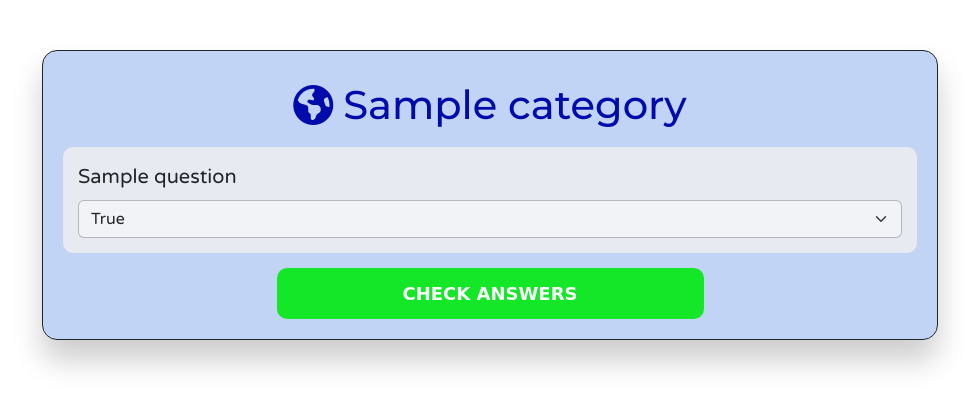
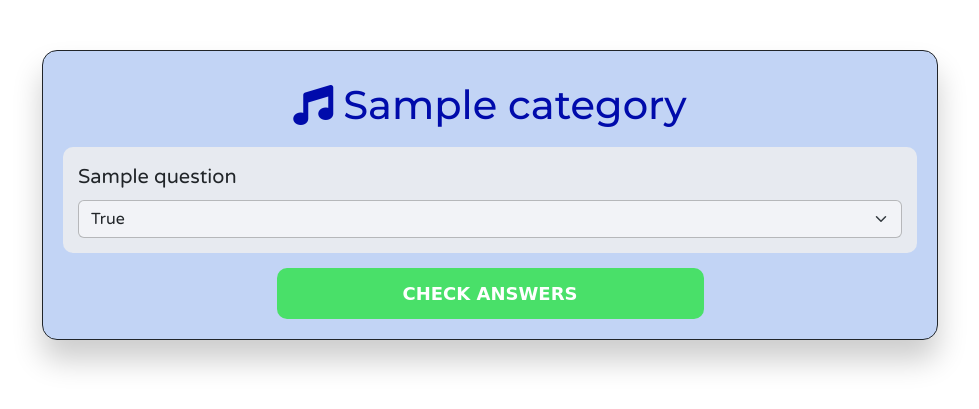
Before and after one commit to Edwihn/Trivia, a Python web app: template templates/test.html in a window 1280 px wide. Shown: the part 65-474 px from the top of the page, without its empty margins (150-1129 px from the left). Run offline with Jinja, Linux system fonts and the light colour scheme; the template is opened without the code that fills it: most values are stand-ins (such as "Sample title", 1, 10 or a date in 2020); some libraries are stand-ins or nearby versions.

Commit message:
Add finish front questions

```diff
--- a/static/css/style_quiz.css
+++ b/static/css/style_quiz.css
@@ -94,7 +94,7 @@ h1 {
     display: block;
     width: 50%;
     margin: auto;
-    background-color: rgb(19, 231, 40);
+    background-color: rgba(19, 231, 40, 0.682);
     font-weight: bold;
     color: white;
     border: none;
--- a/templates/test.html
+++ b/templates/test.html
@@ -15,7 +15,7 @@
 
     <nav class="navbar navbar-expand-lg" style="background-color: aquamarine;">
         <div class="container-fluid">
-            <a class="navbar-brand" href="#">
+            <a class="navbar-brand" href="{{url_for('main.index')}}">
                 <i class="fa-solid fa-otter logo"></i>
                 Trivia
             </a>
@@ -25,7 +25,7 @@
             <div class="collapse navbar-collapse" id="navbarNav">
                 <ul class="navbar-nav">
                     <li class="nav-item">
-                        <a class="nav-link" aria-current="page" href="#">Home</a>
+                        <a class="nav-link" aria-current="page" href="{{url_for('main.index')}}">Home</a>
                     </li>
                     <li class="nav-item">
                         <a class="nav-link" href="#">Promos</a>
@@ -40,7 +40,18 @@
 
     <div class="quiz-container">
         <header class="titulo">
-            <i class="fa-solid fa-earth-americas logo_header"></i>
+            {% if category == 'General Knowledge'%}
+                <i class="fa-solid fa-lightbulb logo_header"></i>
+            {%elif category == 'Videogames'%}
+                <i class="fa-solid fa-gamepad logo_header"></i>
+            {%elif category == 'Geography'%}
+                <i class="fa-solid fa-earth-americas logo_header"></i>
+            {%elif category == 'Film movies'%}
+                <i class="fa-solid fa-clapperboard logo_header"></i>
+            {%else%}
+                <i class="fa-solid fa-music logo_header"></i>
+            {%endif%}
+
             <h1>{{category}}</h1>
         </header>
         <form action="" method="POST">
```
